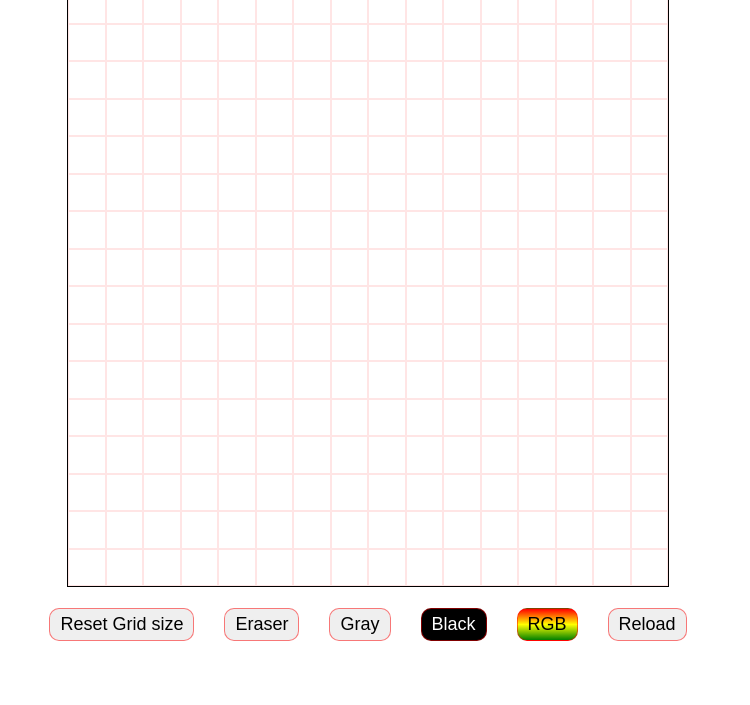
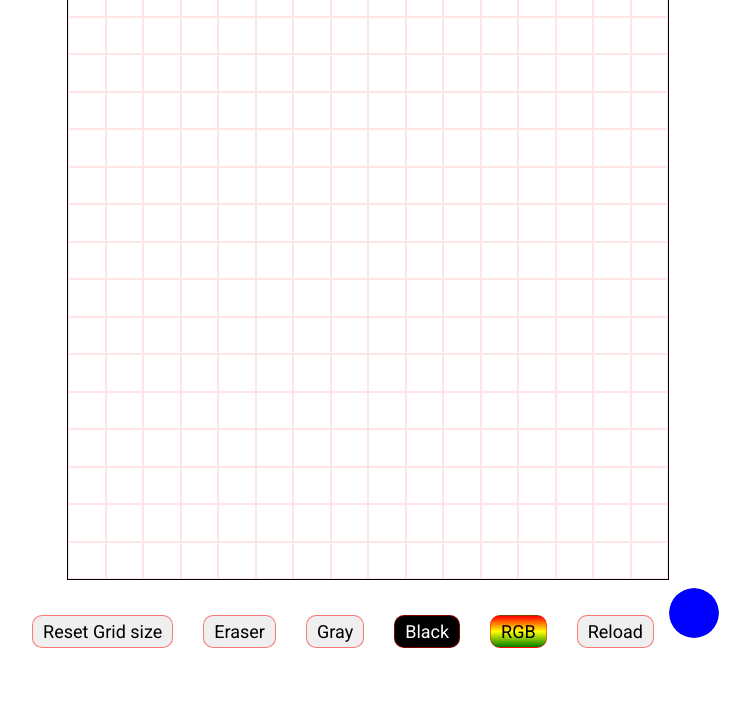
Before and after one commit to KapilmeetSingh-062/etch-a-sketch, a plain HTML site: page index.html in a window 1280 px wide. Shown: the part 95-800 px from the top of the page, without its empty margins (272-1022 px from the left). Drawn offline with Linux system fonts and the light colour scheme.

Commit message:
Added color picker and eraser button

```diff
--- a/index.html
+++ b/index.html
@@ -1,5 +1,6 @@
 <!DOCTYPE html>
 <html lang="en">
+
 <head>
     <meta charset="UTF-8">
     <meta http-equiv="X-UA-Compatible" content="IE=edge">
@@ -7,16 +8,24 @@
     <title>Etch-a-Sketch</title>
     <link rel="stylesheet" href="style.css">
 </head>
+
 <body>
-    <!-- <div class="container">
-    </div> -->
 
     <div class="section">
         <h1>Etch-a-Sketch</h1>
+
         <div class="container"></div>
+
+        <input type="color" id="colorpicker" value="#0000ff">
+        <!-- <label for="colorpicker">Color Picker:</label> -->
+
         <div class="buttons"></div>
+
+
+
     </div>
 
     <script src="script.js"></script>
 </body>
+
 </html>
--- a/script.js
+++ b/script.js
@@ -6,6 +6,7 @@ const btnRgb = document.createElement('button');
 const btnSize = document.createElement('button');
 const btnReload = document.createElement('button');
 const btnEraser = document.createElement('button');
+const btnColorPicker = document.getElementById('colorpicker');
 
 function createDivs(cols, rows) {
     for (let i = 0; i < (cols * rows); i++) {
@@ -29,18 +30,22 @@ function resize() {
         if (input == null) {
             reset();
             createDivs(16, 16);
+            erase();
             grayColor();
             blackColor();
             rgbColor();
             reload();
+            colorPicker();
         }
         else {
             reset();
             createDivs(input, input);
+            erase();
             grayColor();
             blackColor();
             rgbColor();
             reload();
+            colorPicker();
         }
     });
     buttonsContainer.appendChild(btnSize).classList.add('btn');
@@ -120,3 +125,15 @@ function reload() {
     buttonsContainer.appendChild(btnReload).classList.add('btn');
 }
 reload();
+
+function colorPicker(){
+    const boxes = container.querySelectorAll('.box');
+    btnColorPicker.addEventListener('input', (e) => {
+        boxes.forEach(box => box.addEventListener('mouseover', () => {
+            box.style.background = e.target.value;
+        }));
+    })
+    buttonsContainer.appendChild(btnColorPicker).classList.add('btn');
+
+}
+colorPicker();
--- a/style.css
+++ b/style.css
@@ -1,6 +1,9 @@
+@import url('https://fonts.googleapis.com/css2?family=Roboto&display=swap');
+
 * {
     margin: 0;
     padding: 0;
+    font-family: 'Roboto', sans-serif;
 }
 
 .section {
@@ -13,6 +16,8 @@
 }
 
 h1 {
+    font-family: 'Roboto', sans-serif;
+    margin-bottom: 10px;
 }
 
 .container {
@@ -24,7 +29,7 @@ h1 {
 }
 
 .btn {
-font-size: 18px;
+    font-size: 18px;
     margin: 21px 15px;
     padding: 5px 10px;
     border-radius: 10px;
@@ -39,7 +44,35 @@ font-size: 18px;
     background-image: linear-gradient(red, yellow, green);
 }
 
-.black{
+.black {
     background-color: black;
     color: white;
 }
+
+#colorpicker{
+    border: none;
+    border-radius: 50px;
+    margin: 0px;
+    padding: 0px;
+    height: 50px;
+    width: 50px;
+    margin-top: 8px;
+}
+
+input[type='color']::-webkit-color-swatch-wrapper {
+    padding: 0;
+}
+
+input[type='color']::-webkit-color-swatch {
+    border: none;
+    border-radius: 50px;
+    box-shadow: rgba(0, 0, 0, 0.24) 0px 3px 8px;
+}
+
+input[type='color']:hover {
+    transform: scale(1.05);
+}
+
+.buttons{
+    height: 100px;
+}
```
